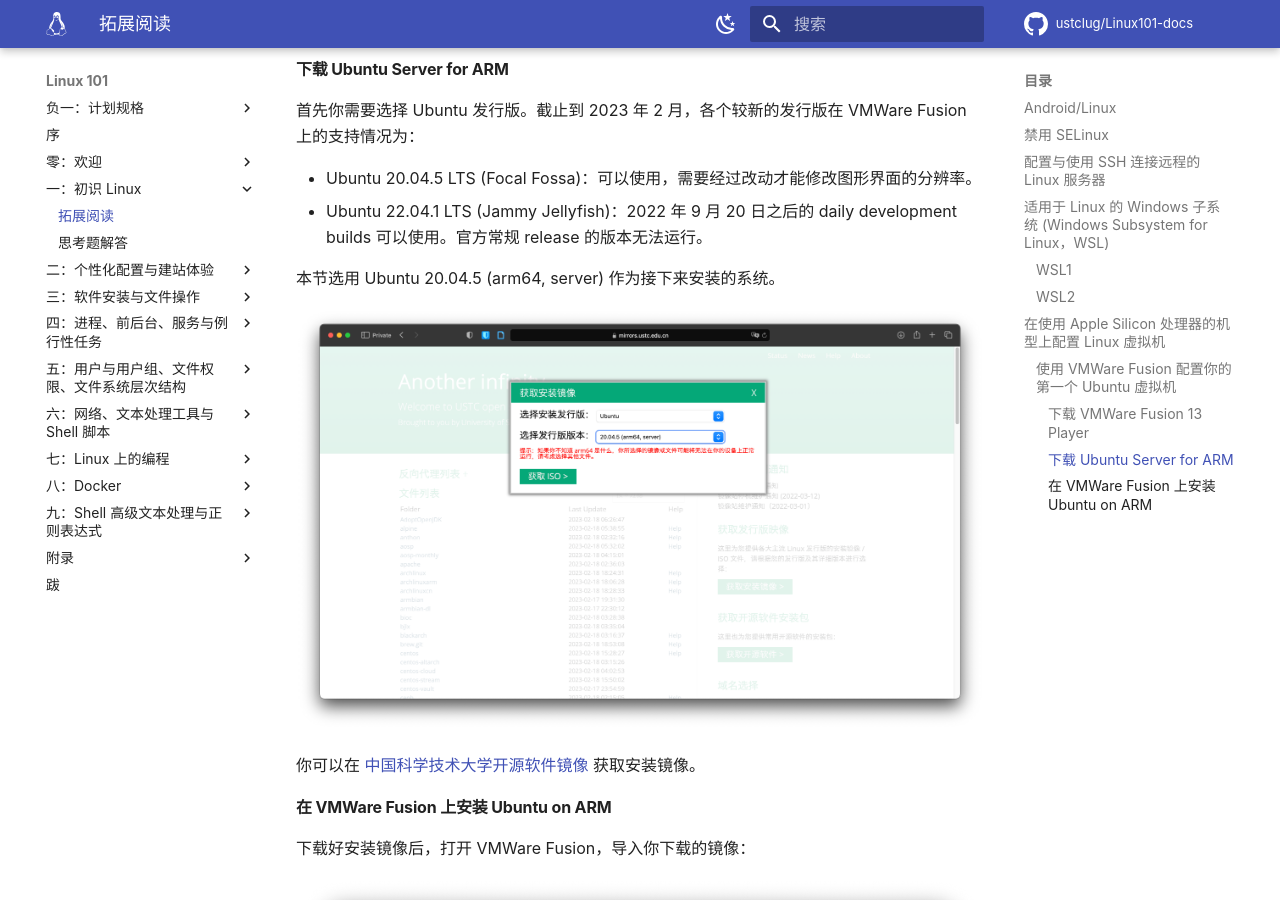
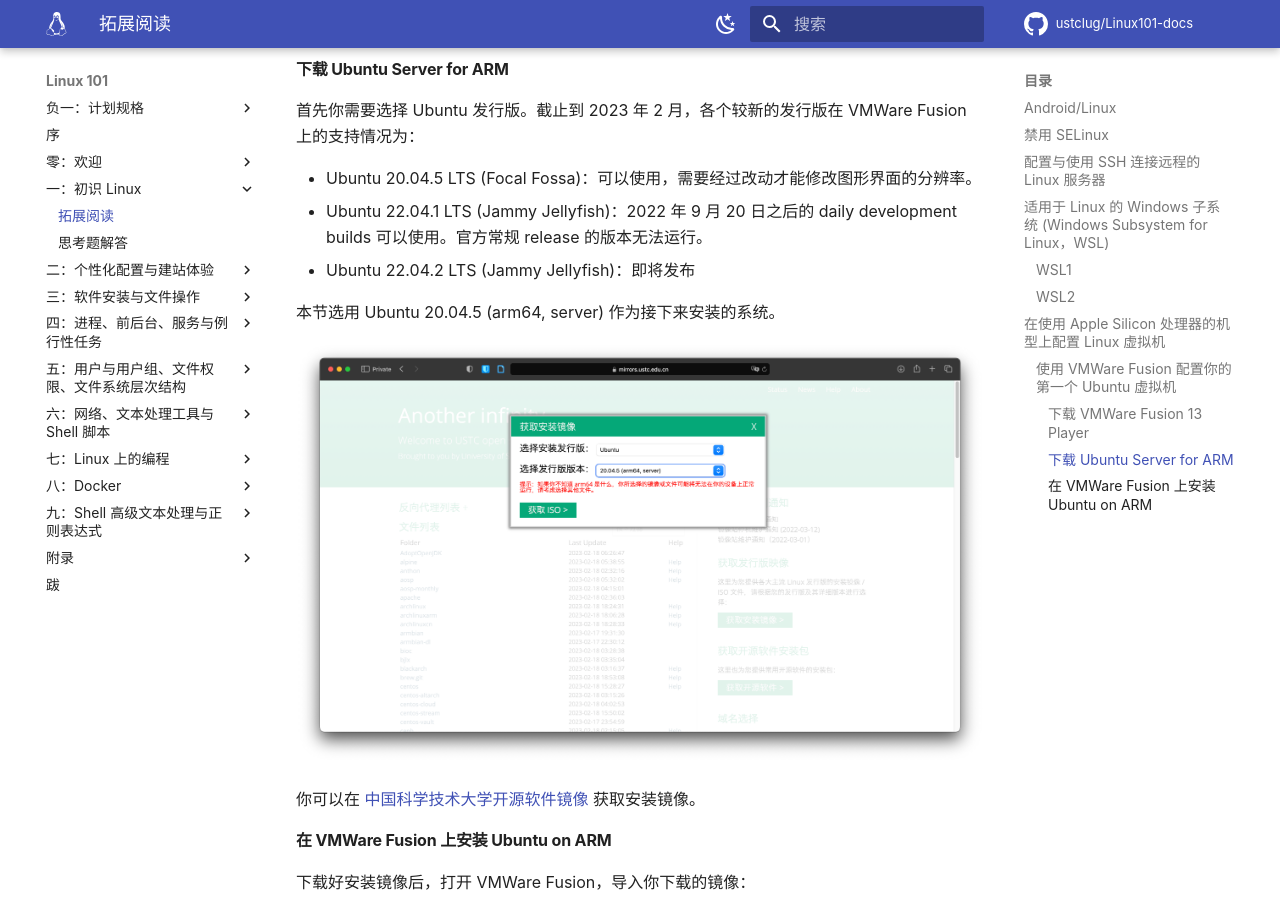
Before and after one commit to ustclug/Linux101-docs, an MkDocs documentation site: the page built from docs/Ch01/supplement.md, in a window 1280 px wide and 900 px high, scrolled down 6657 px. Built offline with MkDocs 1.6.1 and Material for MkDocs 9.7.7, drawn with Linux system fonts in a browser that asks for light colours; comment, search, counter and statistics services are not loaded.

Commit message:
Ch01: add 22.04.2

```diff
--- a/docs/Ch01/supplement.md
+++ b/docs/Ch01/supplement.md
@@ -324,6 +324,7 @@
 
 -   Ubuntu 20.04.5 LTS (Focal Fossa)：可以使用，需要经过改动才能修改图形界面的分辨率。
 -   Ubuntu 22.04.1 LTS (Jammy Jellyfish)：2022 年 9 月 20 日之后的 daily development builds 可以使用。官方常规 release 的版本无法运行。
+-   Ubuntu 22.04.2 LTS (Jammy Jellyfish)：即将发布
 
 本节选用 Ubuntu 20.04.5 (arm64, server) 作为接下来安装的系统。
 
```
